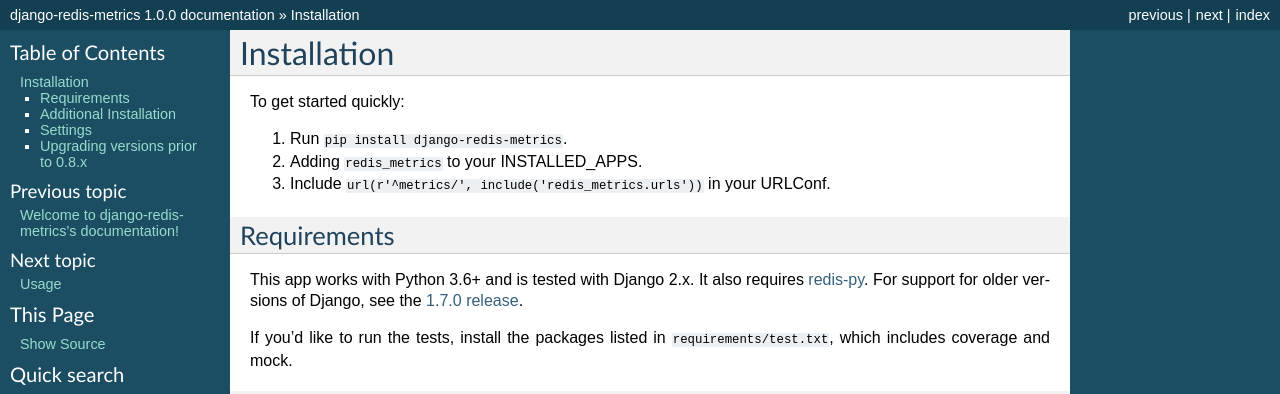
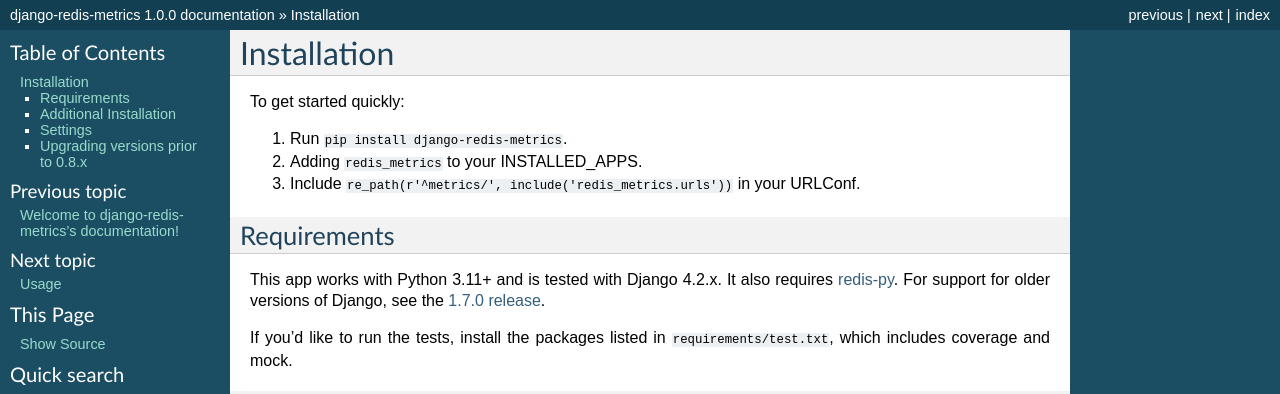
Before and after one commit to bradmontgomery/django-redis-metrics, a Sphinx documentation site: the page built from docs/installation.rst, in a window 1280 px wide. Shown: the top 394 px of the page. Built offline with Sphinx 7.4.7, drawn with Linux system fonts in a browser that asks for light colours.

Commit message:
tweaked installation info

```diff
--- a/docs/installation.rst
+++ b/docs/installation.rst
@@ -5,13 +5,13 @@
 
 1. Run ``pip install django-redis-metrics``.
 2. Adding ``redis_metrics`` to your INSTALLED_APPS.
-3. Include ``url(r'^metrics/', include('redis_metrics.urls'))`` in your URLConf.
+3. Include ``re_path(r'^metrics/', include('redis_metrics.urls'))`` in your URLConf.
 
 
 Requirements
 ------------
 
-This app works with Python 3.6+ and is tested with Django 2.x. It also
+This app works with Python 3.11+ and is tested with Django 4.2.x. It also
 requires `redis-py`_. For support for older versions of Django, see the
 `1.7.0 release <https://github.com/bradmontgomery/django-redis-metrics/releases/tag/v1.7.0>`_.
 
```
